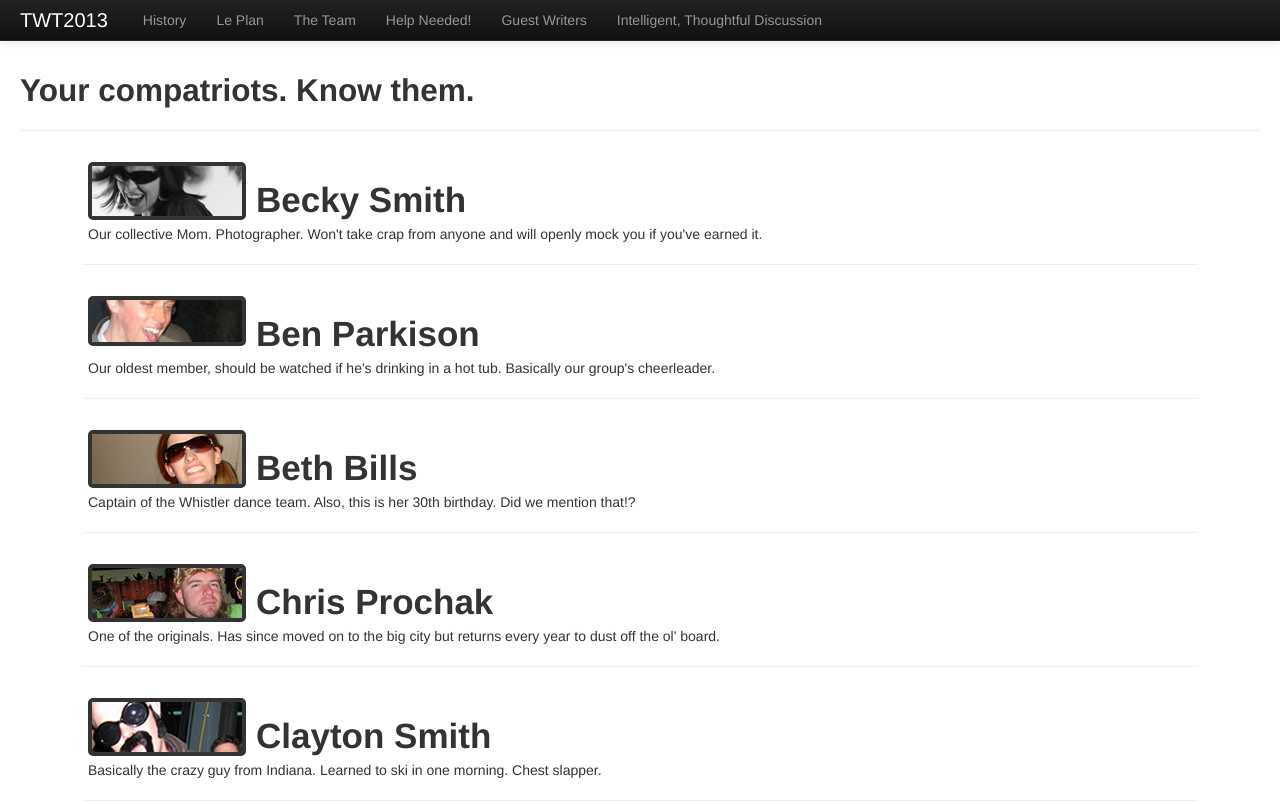
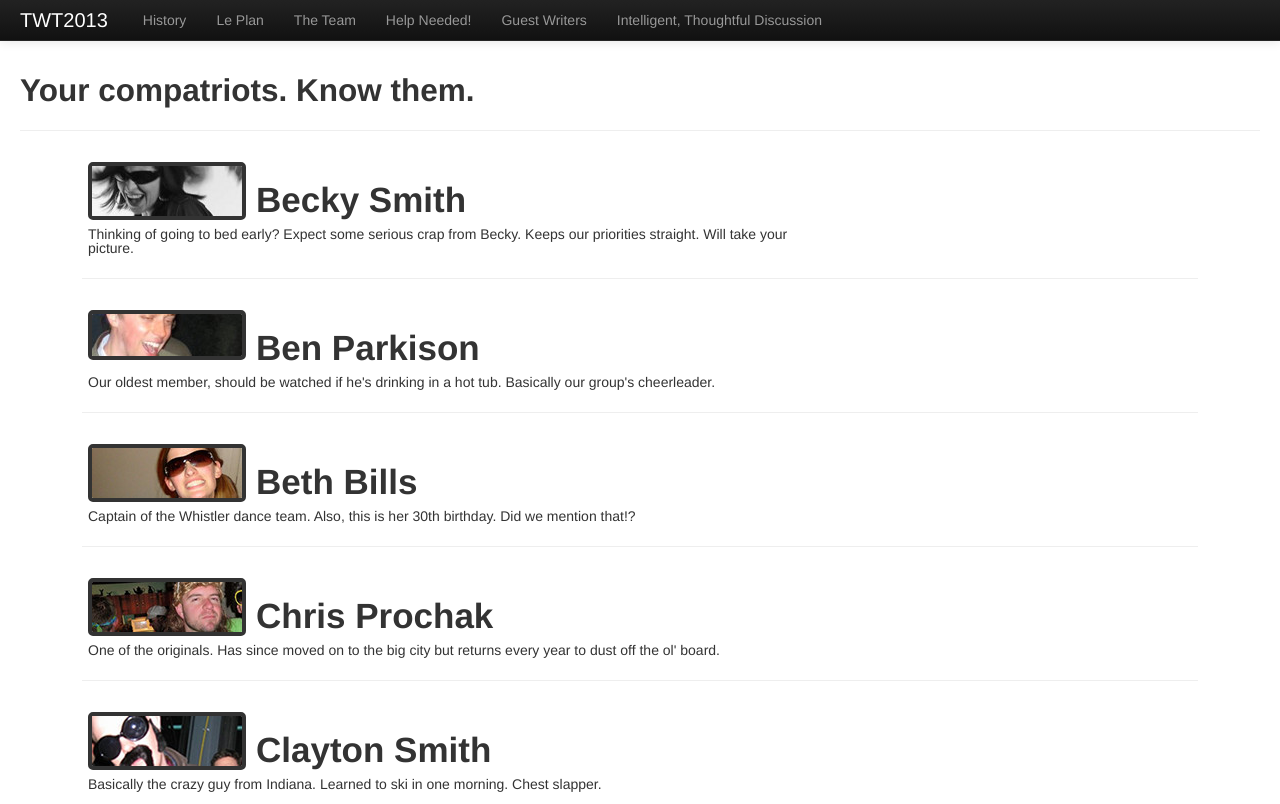
Before and after one commit to miknsh5/Whistler-Website, a plain HTML site: page crew.html in a window 1280 px wide. Shown: the top 804 px of the page. Drawn offline with Linux system fonts and the light colour scheme.

Commit message:
Becky Update

```diff
--- a/crew.html
+++ b/crew.html
@@ -85,7 +85,7 @@
             <div class="crew-member">
               <img src="img/Becky.jpg"> <br >
               <span class="fullname">Becky Smith</span>
-              <span class="description"><p>Our collective Mom. Photographer. Won't take crap from anyone and will openly mock you if you've earned it.</p></span>
+              <span class="description"><p>Thinking of going to bed early? Expect some serious crap from Becky. Keeps our priorities straight. Will take your picture.</p></span>
             </div>
 
             <hr>
```
